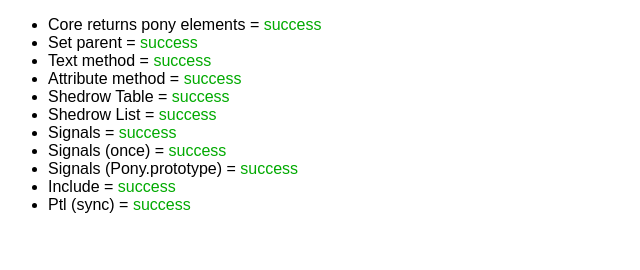
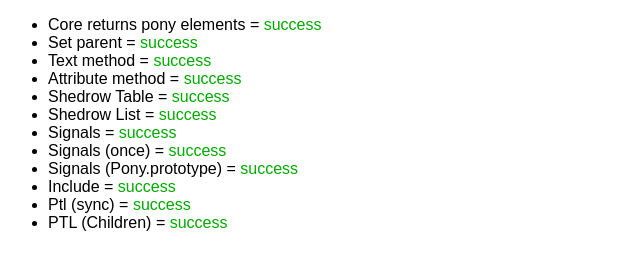
Before and after one commit to stephanbruny/ponyjs, a plain HTML site: page test.html in a window 1280 px wide. Shown: the whole page, without its empty margins (0-640 px from the left). Drawn offline with Linux system fonts and the light colour scheme.

Commit message:
PTL children and test

```diff
--- a/src/ptl.js
+++ b/src/ptl.js
@@ -65,9 +65,10 @@
   }
 
   Ptl.prototype.generateEl = function(obj) {
+    var pony = null;
     if (!obj.pony) {
       var tag = obj.tag || 'div';
-      this.pony = new root.Pony.Pony(tag, obj.attributes);
+      pony = root.Pony.el(tag, obj.attributes, obj.text);
     } else {
       if (!root.Pony.Shedrow) {
         throw new Error("Cannot use advanced pony elements without Shedrow-Library loaded");
@@ -75,7 +76,7 @@
       if (!root.Pony.Shedrow[obj.pony]) {
         throw new Error("Unknown Pony " + obj.pony);
       }
-      this.pony = new root.Pony.Shedrow[obj.pony](obj.attributes, this.generateHead(pony, obj.head));
+      pony = new root.Pony.Shedrow[obj.pony](obj.attributes, this.generateHead(pony, obj.head));
     }
     if (obj.signals) {
       if (!root.Pony.Signal) {
@@ -87,10 +88,12 @@
     }
     if (obj.children) {
       for (var key in obj.children) {
-        this[key] = this.generateEl(obj.children[key]);
+        var child = this.generateEl(obj.children[key]);
+        this[key] = child;
+        pony.append(child);
       }
     }
-    return this;
+    return pony;
   };
 
   Ptl.prototype.failed = function(callback) {
@@ -111,7 +114,8 @@
   }
 
   Ptl.prototype.render = function() {
-    return this.generateEl(this.template);
+    this.pony = this.generateEl(this.template);
+    return this;
   }
 
   root.Pony.Ptl = Ptl;
--- a/test.html
+++ b/test.html
@@ -211,7 +211,34 @@
 
 			ptl.render();
 			ptl.pony.display(testData);
+			assert(ptl.signals.onDataChange);
 		}, testList);
+
+		test('PTL (Children)', function() {
+			var template = {
+				tag: "div",
+				attributes: {class: 'ptl-parent', style: 'display: none'},
+				children: {
+					"child_1": {
+						tag: "p",
+						attributes: {class: 'ptl-child'},
+						text: "child-test"
+					},
+					"child_2": {
+						tag: "p",
+						attributes: {class: 'ptl-child'},
+						text: "child-test-2"
+					}
+				}
+			}
+			var ptl = new Pony.Ptl(template);
+			ptl.render();
+			assert(ptl.child_1);
+			assert(ptl.child_2);
+			assert(ptl.child_1.text() === 'child-test');
+			assert(ptl.child_2.text() === 'child-test-2');
+		}, testList);
+
 
 
 
```
